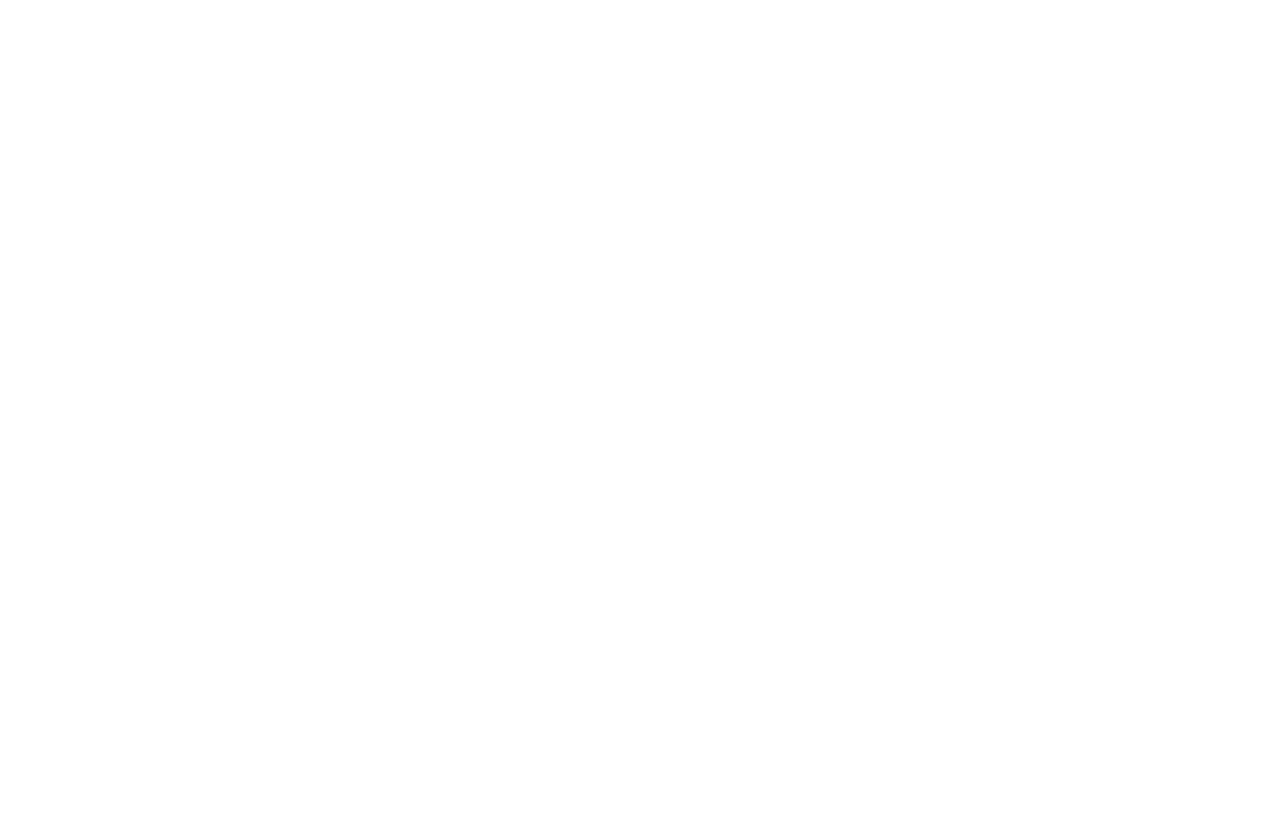
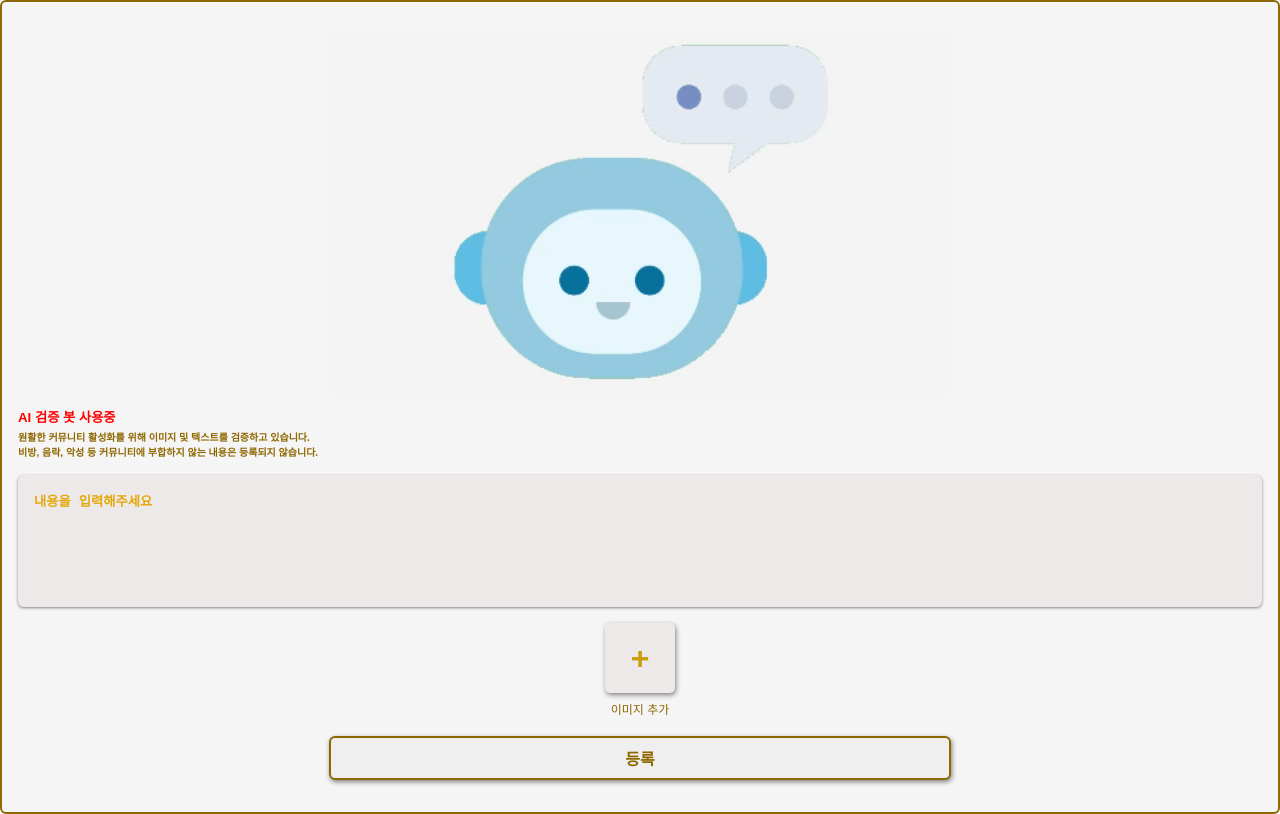
Before and after one commit to sotoro35/level-up-life, a React (Create React App) app: page /write in a window 1280 px wide. Before the commit this address had no page. Built offline with nearby package versions, Linux system fonts and the light colour scheme; a web font is replaced by a local one.

Commit message:
커뮤니티 완료

```diff
--- a/src/LevelRouter.js
+++ b/src/LevelRouter.js
@@ -1,7 +1,7 @@
 import { BrowserRouter, Route, Routes } from 'react-router-dom'
 import App from './App'
-import Edit from './component/Edit'
 import Detail from './component/Detail'
+import Write from './component/Write'
 
 const LevelRouter= ()=>{
     return (
@@ -9,7 +9,7 @@
             <Routes>
 
                 <Route path='/' element={<App/>}></Route>
-                <Route path='/edit' element={<Edit/>}></Route>
+                <Route path='/write' element={<Write/>}></Route>
                 <Route path='/detail/:no' element={<Detail/>}/>
 
 
--- a/src/component/Communication.js
+++ b/src/component/Communication.js
@@ -4,15 +4,15 @@
 import PostList from './PostList'
 import { useEffect, useState } from 'react'
 import { AnimatePresence,motion } from 'framer-motion'
-import Edit from './Edit'
+import Write from './Write'
 
 const Communication= ()=>{
 
     const navigate = useNavigate()
     const [visible, setVisible]= useState(false)
 
-    const goEdit= ()=>{
-      navigate('/edit')
+    const goWrite= ()=>{
+      navigate('/write')
     }
 
     return (
@@ -28,7 +28,7 @@
           </div>
 
           <div>
-            <img src={ai1}></img>
+            <img src={ai1} alt='aiImg'></img>
           </div>
         </div>
 
@@ -61,7 +61,7 @@
                 animate={{scale:1, y:0}}
                 exit={{scale:0, y:'100vh'}}
                 >
-                  <Edit setVisible={setVisible} />
+                  <Write setVisible={setVisible} />
                 </motion.div>
               </div>
             )
--- a/src/component/Detail.js
+++ b/src/component/Detail.js
@@ -10,6 +10,11 @@
     const navigate= useNavigate()
     const inputRef= useRef()
 
+    // user = 현재 로그인 된 유저 아이디
+    // postUser = 현재 선택된 게시물 작성자 아이디
+    const user= 'aa'
+    const postUser= 'aa'
+
     const goList= ()=>{
         navigate('/')
     }
@@ -19,6 +24,7 @@
         const comment= inputRef.current.value
         // alert(comment)
 
+        // 댓글 등록 함수
         //comment에 인풋 값 들어있음
         // 서버작업 해주세요
 
@@ -26,11 +32,35 @@
 
     }
 
+    const goEdit= ()=>{
+        //게시글 수정 함수
+    }
+
+    const goDelete= ()=>{
+        //게시글 삭제 함수
+
+        navigate('/')
+    }
+
+
+
     return (
         <Container>
             <label onClick={goList}><MdOutlineArrowBackIosNew/> 뒤로</label>
 
+
+
             <div className="contentD">
+
+                { user != postUser ? <></> :
+                <div className="edit">
+                <p onClick={goEdit}>수정</p>
+                <span>&ensp;/&ensp;</span>
+                <p onClick={goDelete}>삭제</p>
+                </div>
+                 }
+
+
                 <Post postD="postD"/>
 
                 <div className="commentB">
@@ -67,7 +97,7 @@
         <div className="commentD">
             <div className='PofileD'>
                         <div>
-                            <img src={profileImg}></img>
+                            <img src={profileImg} alt="profile"></img>
                         </div>
 
                         <div className='nameD'>
@@ -96,6 +126,28 @@
         margin-left: 1rem;
         color: rgb(142, 103, 0);
         font-size: 20px;
+    }
+
+    .edit{
+        position: absolute;
+        right: 25px;
+        top: 25px;
+
+        p{
+            display: inline-block;
+            color: rgb(136,82,50);
+            font-weight: 500;
+            font-size: 14px;
+            /* border: 1px solid red; */
+            padding: .5rem .2rem;
+        }
+
+        span{
+            color: rgb(136,82,50);
+            font-weight: 500;
+            font-size: 14px;
+        }
+
     }
 
     .content{
--- a/src/component/Post.js
+++ b/src/component/Post.js
@@ -22,7 +22,7 @@
         <Card {...props} onClick={goDetail}>
             <div className='pofile'>
                 <div>
-                    <img src={profileImg}></img>
+                    <img src={profileImg} alt='profile'></img>
                 </div>
 
                 <div className='name'>
--- a/src/component/Edit.js
+++ b/src/component/Write.js
@@ -2,33 +2,35 @@
 import ai2 from '../img/ai2.gif'
 import { useEffect, useRef, useState } from 'react'
 
-const Edit= (props)=>{
+const Write= (props)=>{
 
     const fileInputRef= useRef(null)
     const [imgSrc, setImgSrc] = useState(null)
     const [file, setFile] = useState(null)
 
-    const addEdit= (event)=>{
+    const addWrite= (event)=>{
         event.preventDefault()
         props.setVisible(false)
 
     }
 
-    const aaa= ()=>{
+    const fileClick= ()=>{
         fileInputRef.current.click()
     }
 
-    const bbb= (event)=>{
+    const selectFile= (event)=>{
         const selectedFile = event.target.files[0]
-        console.log(file)
         setFile(selectedFile)
 
     }
 
     useEffect(()=>{
         if(file){
+            //alert('이펙트실행')
             const reader = new FileReader()
             reader.onloadend= ()=>{
+            //alert('리더실행')
+            console.log("File reader result:", reader.result); // FileReader 결과 확인
              setImgSrc(reader.result)
              }
         reader.readAsDataURL(file)
@@ -37,32 +39,32 @@
 
     return (
         <Container>
-            <img src={ai2}></img>
+            <img src={ai2} alt='aiImg'></img>
             <h5>AI 검증 봇 사용중</h5>
             <h6>원활한 커뮤니티 활성화를 위해 이미지 및 텍스트를 검증하고 있습니다.<br/>비방, 음락, 악성 등 커뮤니티에 부합하지 않는 내용은 등록되지 않습니다.</h6>
 
             <form>
                 <textarea placeholder='내용을 입력해주세요'></textarea>
-                <div className='addImg' onClick={aaa}>
+                <div className='addImg' onClick={fileClick}>
                     {imgSrc ? (
                         <img
                         src={imgSrc}
                         alt='SelectedImg'
-                        style={{width:'100%',height:'100%',objectFit:'cover'}}
+                        style={{width:'100%',height:'100%',objectFit:'cover',borderRadius:5}}
                     />
                 ): (
                     <h4>+</h4>
                 )}
-                    <input type='file' ref={fileInputRef} onClick={bbb} style={{display:'none'}} accept='.jpeg,.png'></input>
+                    <input type='file' ref={fileInputRef} onChange={selectFile} style={{display:'none'}} accept='.jpeg,.png'></input>
                 </div>
                 <p>이미지 추가</p>
-                <button type='submit' onClick={addEdit}>등록</button>
+                <button type='submit' onClick={addWrite}>등록</button>
             </form>
         </Container>
     )
 }
 
-export default Edit
+export default Write
 
 const Container= styled.div`
     border: 2px solid rgb(142,103,0);
@@ -119,7 +121,6 @@
             color: rgb(201,159,11);
             box-shadow: 1px 2px 5px gray;
             font-size: 2rem;
-
             cursor: pointer;
         }
 
```
Lines whose indentation alone changed are shown as unchanged.
